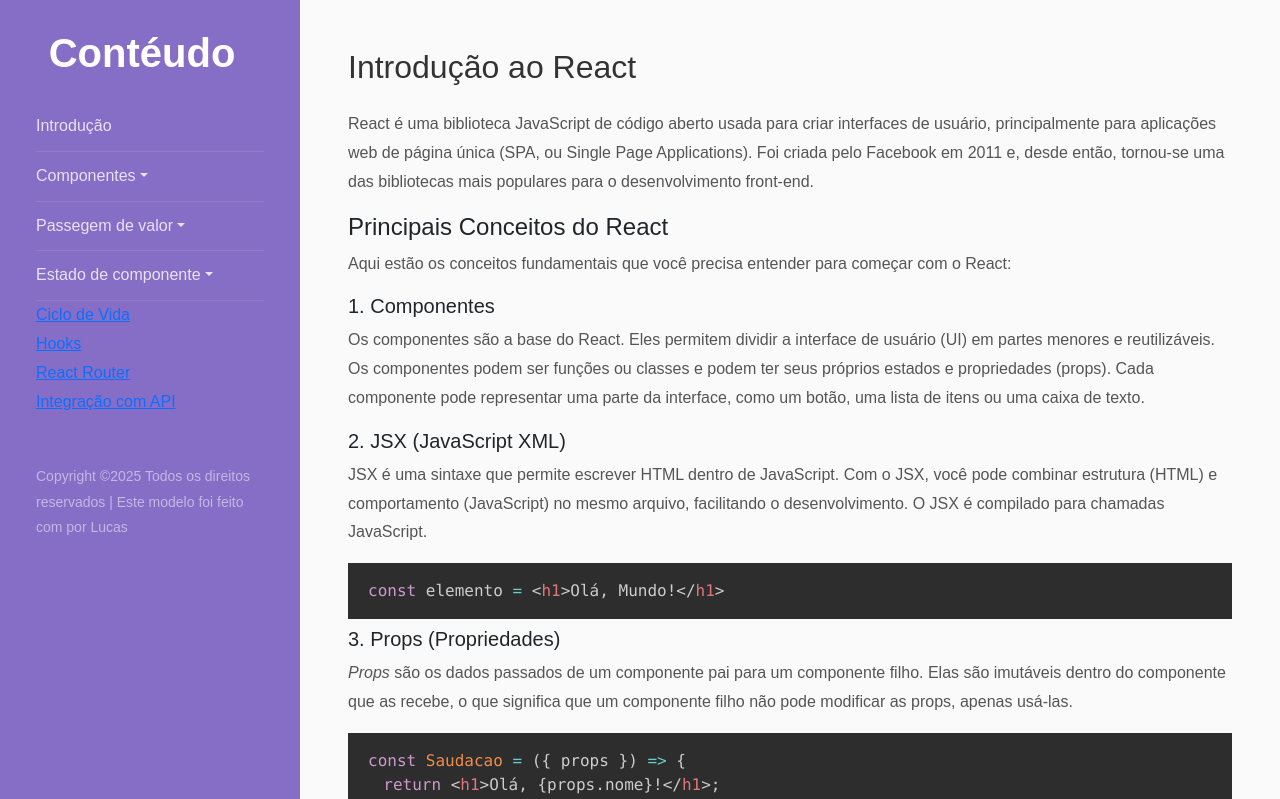
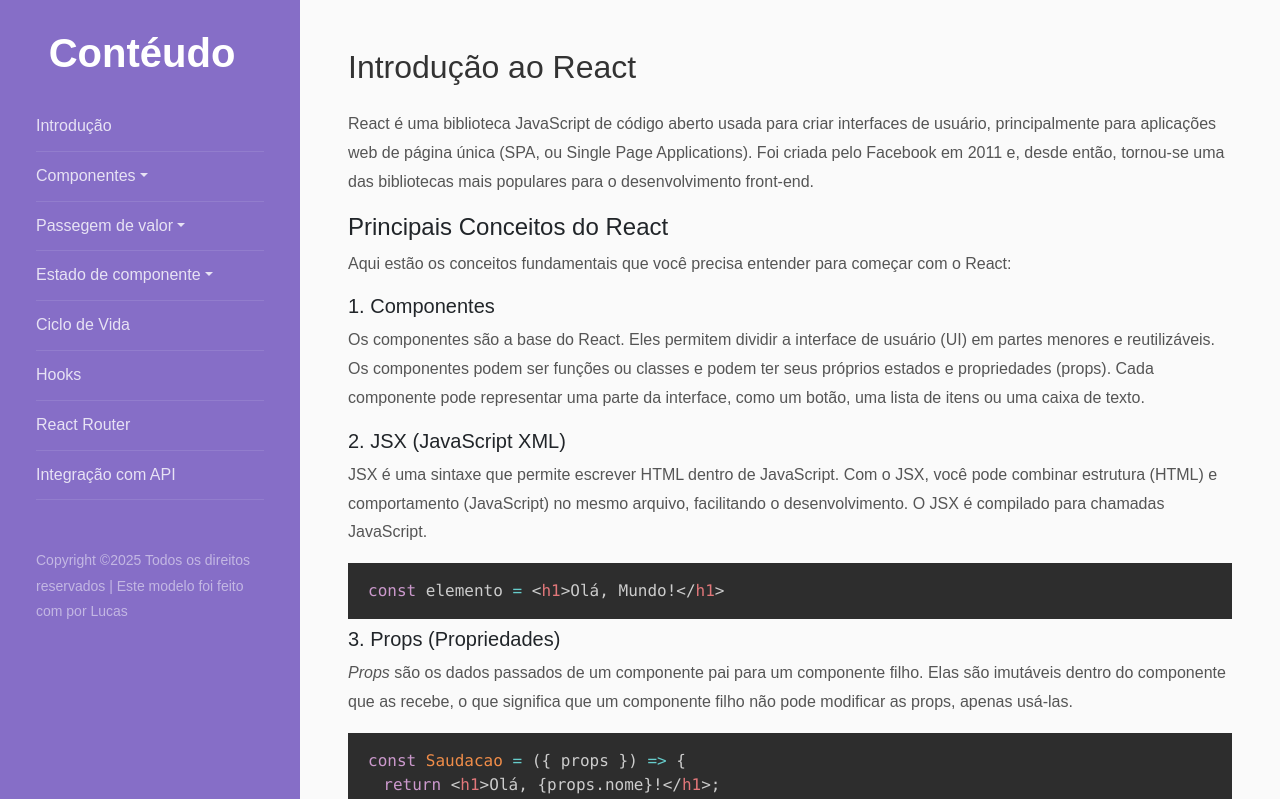
Before and after one commit to lucasleocadio92/conteudo-react, a React (Vite) app: page / in a window 1280 px wide. Shown: the top 799 px of the page. Built offline with nearby package versions, Linux system fonts and the light colour scheme.

Commit message:
correcao da estilo da navegacao

```diff
--- a/src/components/sidebar/Sidebar.jsx
+++ b/src/components/sidebar/Sidebar.jsx
@@ -25,10 +25,10 @@
             <Link to="/estado-componente/state" className="dropdown-item">State</Link>
             <Link to="/estado-componente/context-api" className="dropdown-item">Context API</Link>
           </NavDropdown>
-          <Link to="/ciclo-vida">Ciclo de Vida</Link>
-          <Link to="/hooks">Hooks</Link>
-          <Link to="/react-router">React Router</Link>
-          <Link to="/integracao-api">Integração com API</Link>
+          <Link to="/ciclo-vida" className="nav-link">Ciclo de Vida</Link>
+          <Link to="/hooks" className="nav-link">Hooks</Link>
+          <Link to="/react-router" className="nav-link">React Router</Link>
+          <Link to="/integracao-api" className="nav-link">Integração com API</Link>
           </Nav>
           <div className="footer">
             <p>
--- a/src/main.jsx
+++ b/src/main.jsx
@@ -1,10 +1,10 @@
 import { createRoot } from 'react-dom/client'
-import { HashRouter  } from "react-router-dom"
+import { BrowserRouter } from "react-router-dom"
 import './index.css'
 import App from './App.jsx'
 
 createRoot(document.getElementById('root')).render(
-  <HashRouter>
+  <BrowserRouter>
     <App />
-  </HashRouter>,
+  </BrowserRouter>,
 )
```
